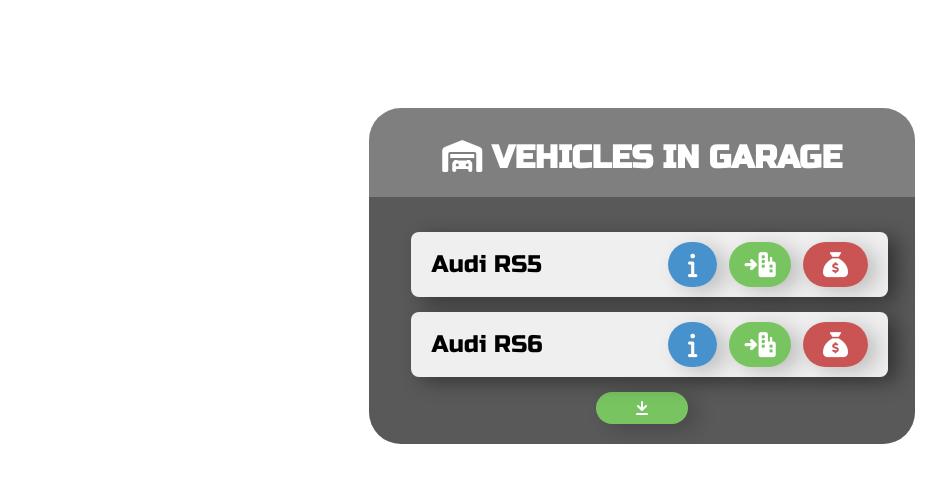
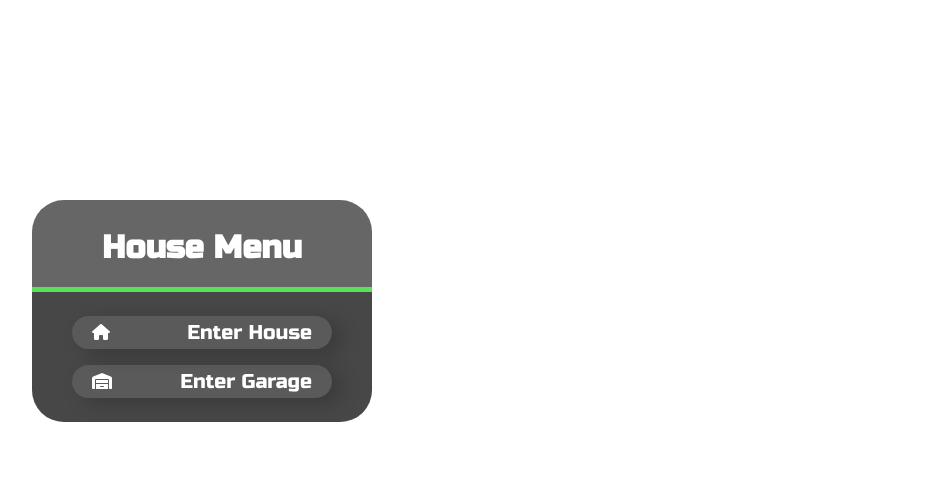
Before and after one commit to gilamonyet/HouseMenu, a plain HTML site: page preview.html in a window 1280 px wide. Shown: the whole page, without its empty margins (18-964 px from the left). Drawn offline with nearby package versions, Linux system fonts and the light colour scheme.

Commit message:
[ADD] house menu preview, no longer the whole vehicle handling menu

```diff
--- a/js/main.js
+++ b/js/main.js
@@ -287,13 +287,14 @@ const selectHouseOption = () => {
 }
 
 window.onload = function() {
-    $("#container").hide();
-    $("#container").html(containerContent);
+    // $("#container").hide();
+    // $("#container").html(containerContent);
+    $("#main-menu-container").hide();
     $('#sell-confirmation-modal').hide();
     $('#info-modal').hide();
     $('#leave-menu-button').hide();
     $("#transfer-modal").hide();
-    $("#house-menu").hide();
+    // $("#house-menu").hide();
     $(".loading").hide();
     window.addEventListener('message', (event) => {
         if (event.data.type === 'veh-menu') {
--- a/preview.html
+++ b/preview.html
@@ -10,7 +10,7 @@
     <script src="js/main.js"></script>
 </head>
 <body>
-    <div id="containe">
+    <div id="container">
         <div class="loading">
             <h1 class="loading-text">Updating Garage ...</h1>
             <h2 class="loading-sub-text">- Please wait -</h2>
```
